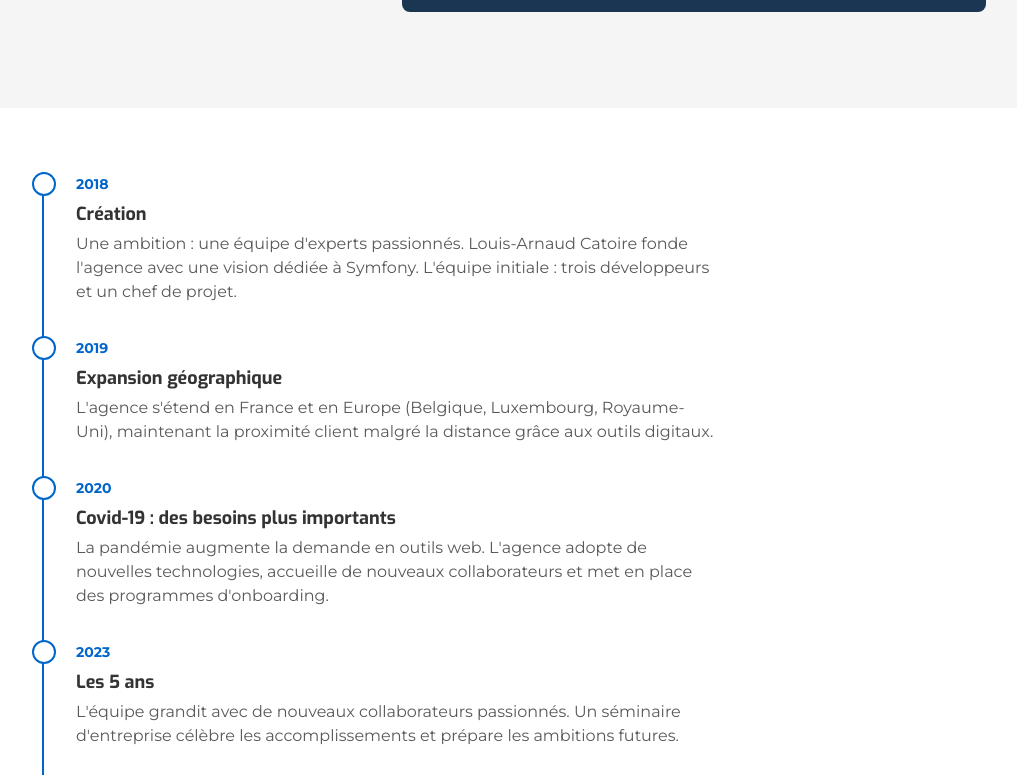
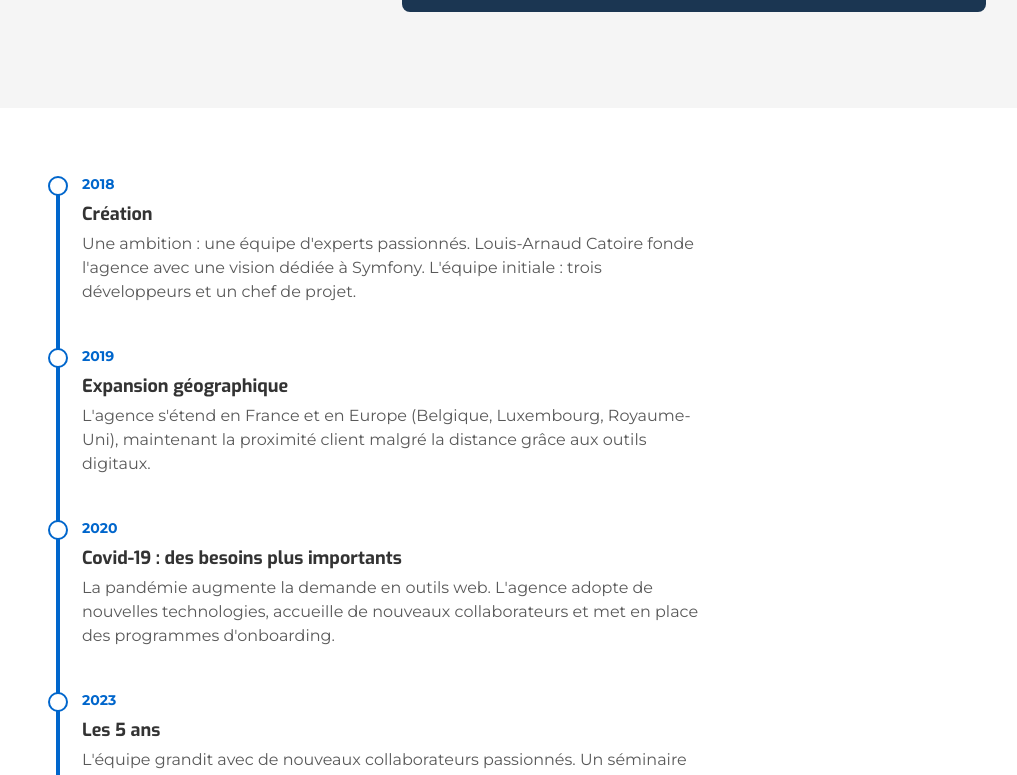
Before and after one commit to efficience-it/website, a Next.js app: page /l-entreprise in a window 1280 px wide. Shown: the part 836-1611 px from the top of the page, without its empty margins (262-1279 px from the left). Built offline with nearby package versions, Linux system fonts and the light colour scheme.

Commit message:
ui improvement timeline Notre Histoire

```diff
--- a/src/app/l-entreprise/page.tsx
+++ b/src/app/l-entreprise/page.tsx
@@ -3,7 +3,6 @@
 import { pageMetadata } from "@/lib/metadata";
 import Container from "@/components/ui/Container";
 import SectionTitle from "@/components/ui/SectionTitle";
-import TimelineItem from "@/components/cards/TimelineItem";
 import Button from "@/components/ui/Button";
 import CallToAction from "@/components/sections/CallToAction";
 import FadeIn from "@/components/ui/FadeIn";
@@ -11,6 +10,7 @@
 import { breadcrumbJsonLd, webPageJsonLd } from "@/lib/structured-data";
 import RelatedLinks from "@/components/sections/RelatedLinks";
 import type { RelatedLink } from "@/components/sections/RelatedLinks";
+import EnterpriseTimeline from "@/components/sections/EnterpriseTimeline";
 
 const enterpriseRelatedLinks: RelatedLink[] = [
   { title: "L'équipe Efficience IT", description: "Les profils qui composent l'agence", href: "/la-team" },
@@ -188,22 +188,7 @@
         </Container>
       </section>
 
-      <FadeIn>
-      <section className="py-16">
-        <Container>
-          <div className="mx-auto max-w-2xl">
-            {timeline.map((item, i) => (
-              <TimelineItem
-                key={`${item.year}-${i}`}
-                year={item.year}
-                title={item.title}
-                description={item.description}
-              />
-            ))}
-          </div>
-        </Container>
-      </section>
-      </FadeIn>
+      <EnterpriseTimeline items={timeline} />
 
       <FadeIn>
       <section className="bg-white py-16">
--- /dev/null
+++ b/src/components/sections/EnterpriseTimeline.tsx
@@ -0,0 +1,118 @@
+"use client";
+
+import { useEffect, useMemo, useRef, useState } from "react";
+import Container from "@/components/ui/Container";
+
+interface EnterpriseTimelineItem {
+  year: string;
+  title: string;
+  description: string;
+}
+
+interface EnterpriseTimelineProps {
+  items: EnterpriseTimelineItem[];
+}
+
+export default function EnterpriseTimeline({ items }: Readonly<EnterpriseTimelineProps>) {
+  const containerRef = useRef<HTMLDivElement>(null);
+  const progressBarRef = useRef<HTMLDivElement>(null);
+  const itemRefs = useRef<Array<HTMLDivElement | null>>([]);
+  const [activeItems, setActiveItems] = useState<number[]>([]);
+
+  const markerViewportRatio = 0.8;
+  const lineStartOffset = 12;
+
+  useEffect(() => {
+    const updateTimeline = () => {
+      const container = containerRef.current;
+      if (!container) {
+        return;
+      }
+
+      const rect = container.getBoundingClientRect();
+      const markerY = window.innerHeight * markerViewportRatio;
+      const rawProgress = markerY - rect.top - lineStartOffset;
+      const clampedProgress = Math.max(0, Math.min(rawProgress, rect.height - lineStartOffset));
+      if (progressBarRef.current) {
+        progressBarRef.current.style.height = `${clampedProgress}px`;
+      }
+
+      const nextActiveItems: number[] = [];
+      itemRefs.current.forEach((item, index) => {
+        if (!item) {
+          return;
+        }
+        const itemRect = item.getBoundingClientRect();
+        const pointOffset = itemRect.top - rect.top + lineStartOffset;
+        if (clampedProgress >= pointOffset) {
+          nextActiveItems.push(index);
+        }
+      });
+
+      setActiveItems(nextActiveItems);
+    };
+
+    let rafId = 0;
+    const onScrollOrResize = () => {
+      cancelAnimationFrame(rafId);
+      rafId = requestAnimationFrame(updateTimeline);
+    };
+
+    updateTimeline();
+    window.addEventListener("scroll", onScrollOrResize, { passive: true });
+    window.addEventListener("resize", onScrollOrResize);
+
+    return () => {
+      cancelAnimationFrame(rafId);
+      window.removeEventListener("scroll", onScrollOrResize);
+      window.removeEventListener("resize", onScrollOrResize);
+    };
+  }, []);
+
+  const activeSet = useMemo(() => new Set(activeItems), [activeItems]);
+
+  return (
+    <section className="py-16">
+      <Container>
+        <div ref={containerRef} className="relative mx-auto max-w-2xl">
+          <div
+            className="pointer-events-none absolute left-4 w-1 -translate-x-1/2 bg-primary/20"
+            style={{ top: `${lineStartOffset}px`, height: `calc(100% - ${lineStartOffset}px)` }}
+          />
+          <div
+            ref={progressBarRef}
+            className="pointer-events-none absolute left-4 w-1 -translate-x-1/2 bg-primary"
+            style={{ top: `${lineStartOffset}px`, height: "0px" }}
+          />
+          {items.map((item, index) => {
+            const isActive = activeSet.has(index);
+            return (
+              <div
+                key={`${item.year}-${index}`}
+                ref={(node) => {
+                  itemRefs.current[index] = node;
+                }}
+                className="relative pb-10 pl-10 last:pb-0"
+              >
+                <div
+                  className={`absolute left-4 top-1 h-5 w-5 -translate-x-1/2 rounded-full border-2 bg-white transition-all duration-500 ${
+                    isActive ? "border-primary opacity-100" : "border-primary/30 opacity-40"
+                  }`}
+                />
+                <div
+                  className={`transition-all duration-500 ${
+                    isActive ? "translate-y-0 opacity-100" : "translate-y-2 opacity-0"
+                  }`}
+                >
+                  <span className="text-sm font-bold text-primary">{item.year}</span>
+                  <h3 className="mt-1 font-display text-lg font-bold text-dark">{item.title}</h3>
+                  <p className="mt-1 text-gray">{item.description}</p>
+                </div>
+              </div>
+            );
+          })}
+        </div>
+      </Container>
+    </section>
+  );
+}
```
